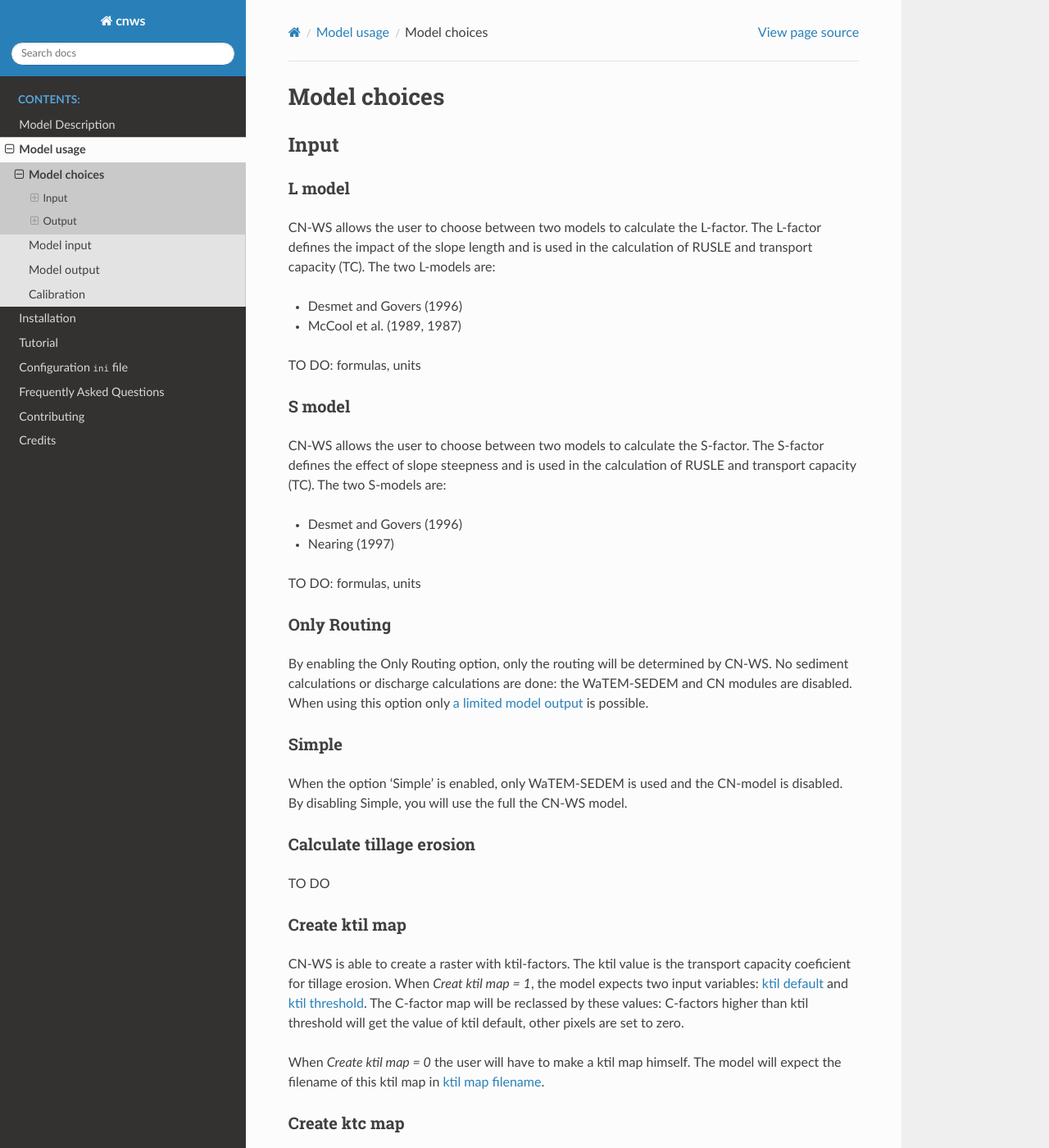
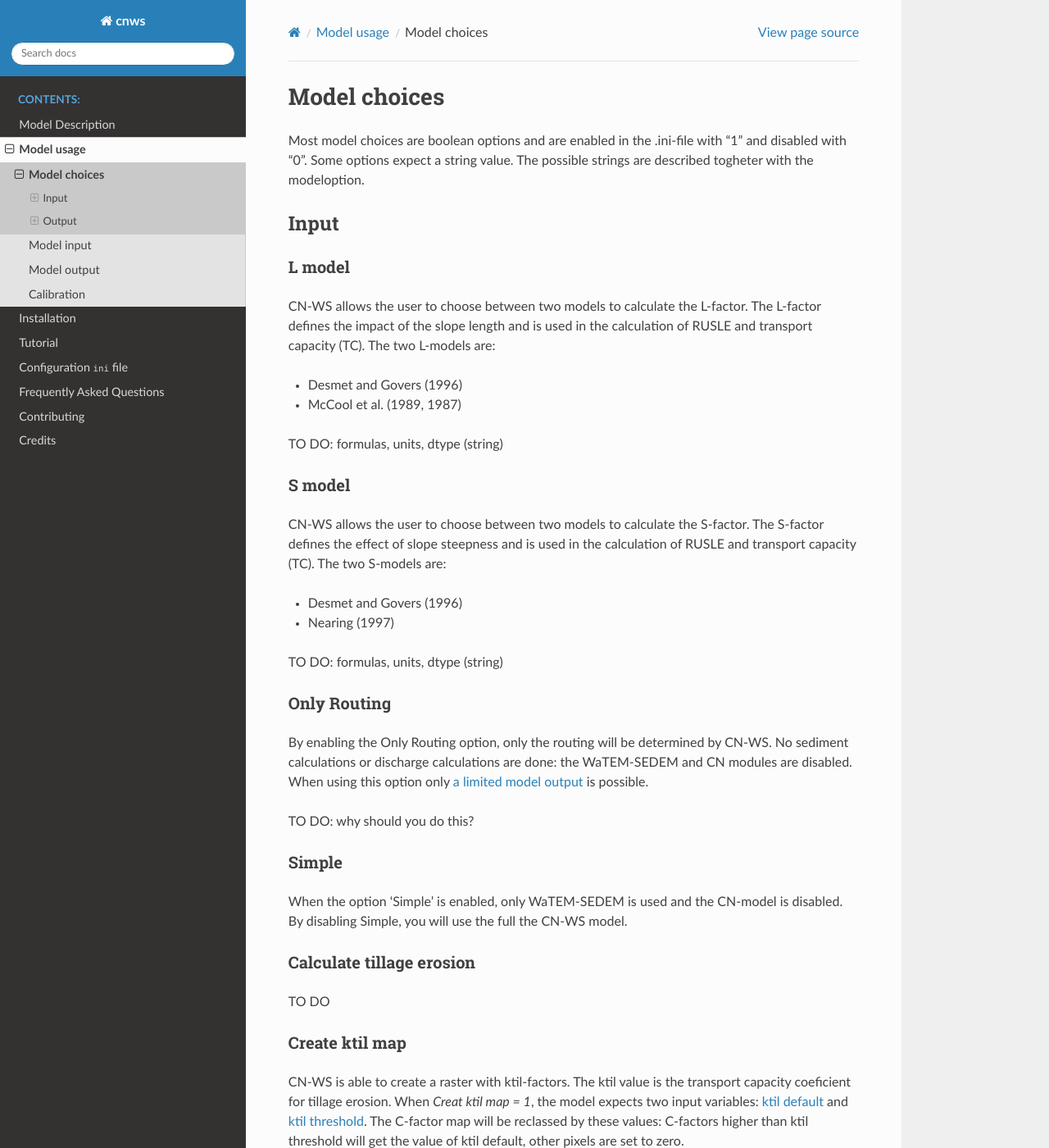
Before and after one commit to watem-sedem/watem-sedem, a Sphinx documentation site: the page built from docs/choices.rst, in a window 1280 px wide and 1400 px high. Shown: the whole window at 82% size. Built offline with Sphinx 7.4.7 and the Read the Docs theme 2.0.0, drawn with Linux system fonts in a browser that asks for light colours.

Commit message:
Adding info about format model choices

```diff
--- a/docs/choices.rst
+++ b/docs/choices.rst
@@ -1,6 +1,9 @@
 #############
 Model choices
 #############
+
+Most model choices are boolean options and are enabled in the .ini-file with "1" and disabled with "0". Some options expect a string value.
+The possible strings are described togheter with the modeloption.
 
 Input
 *****
@@ -14,7 +17,7 @@ in the calculation of RUSLE and transport capacity (TC). The two L-models are:
 * Desmet and Govers (1996)
 * McCool et al. (1989, 1987)
 
-TO DO: formulas, units
+TO DO: formulas, units, dtype (string)
 
 S model
 #######
@@ -25,13 +28,15 @@ in the calculation of RUSLE and transport capacity (TC). The two S-models are:
 * Desmet and Govers (1996)
 * Nearing (1997)
 
-TO DO: formulas, units
+TO DO: formulas, units, dtype (string)
 
 Only Routing
 ############
 
 By enabling the Only Routing option, only the routing will be determined by CN-WS. No sediment calculations or discharge calculations are done:
 the WaTEM-SEDEM and CN modules are disabled. When using this option only :ref:`a limited model output <onlyroutingoutput>` is possible.
+
+TO DO: why should you do this?
 
 .. _simple:
 
```
